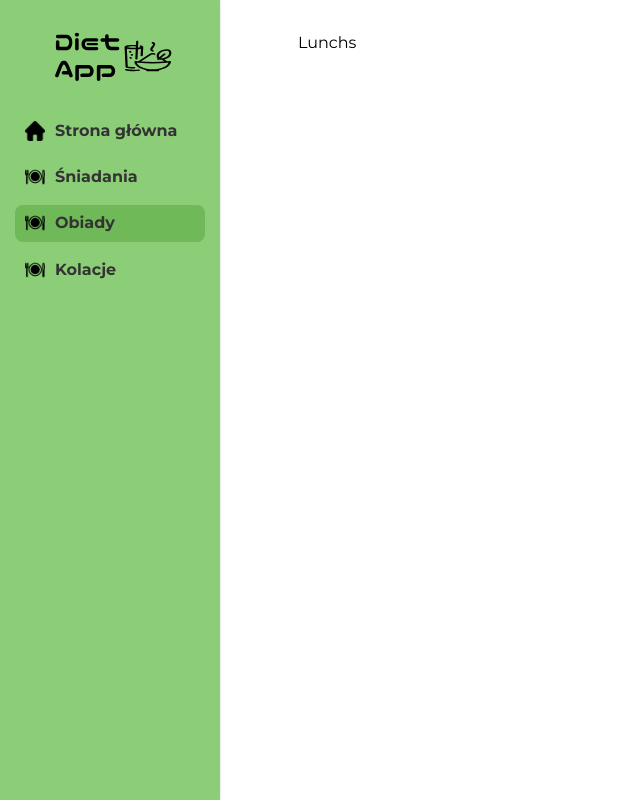
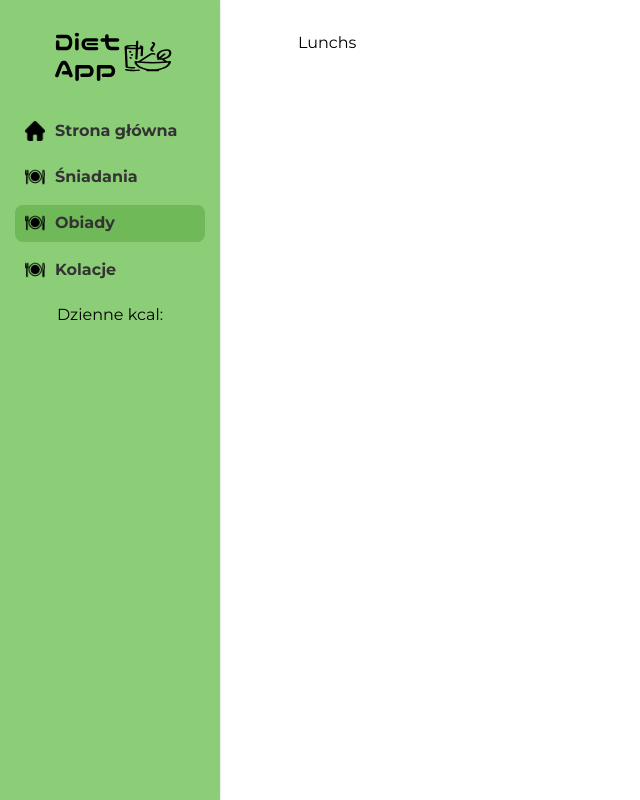
Before and after one commit to ZalewskiDamian/React_Recipe_Firebase_App, a React (Create React App) app: page /lunchs in a window 1280 px wide. Shown: the whole page, without its empty margins (0-640 px from the left). Built offline with nearby package versions, Linux system fonts and the light colour scheme; no server answers.

Commit message:
add context api

```diff
--- a/src/App.js
+++ b/src/App.js
@@ -1,4 +1,5 @@
 import { BrowserRouter as Router, Routes, Route } from 'react-router-dom';
+import { CaloriesProvider } from './context';
 import MainTemplate from './templates/MainTemplate';
 import Breakfasts from './views/Breakfasts';
 import Home from './views/Home';
@@ -6,6 +7,8 @@ import Dinners from './views/Dinners';
 import Lunchs from './views/Lunchs';
 
 const App = () => (
+
+    <CaloriesProvider>
         <Router>
             <MainTemplate>
                     <Routes>
@@ -16,6 +19,7 @@ const App = () => (
                     </Routes>
             </MainTemplate>
         </Router>
+    </CaloriesProvider>
 );
 
 export default App;
--- a/src/components/Sidebar/Sidebar.js
+++ b/src/components/Sidebar/Sidebar.js
@@ -1,8 +1,10 @@
-import React from 'react';
+import React, {useContext} from 'react';
 import styled from 'styled-components';
 import { NavLink } from 'react-router-dom';
 import logo from '../../assets/images/logo.svg';
 import { sidebarData } from './SidebarData';
+import { CaloriesContext } from '../../context';
+import Paragraph from '../Paragraph/Paragraph';
 
 
 const StyledSidebar = styled.nav`
@@ -58,6 +60,10 @@ const StyledLogo = styled.img`
 `;
 
 const Sidebar = () => {
+    const {demand} = useContext(CaloriesContext);
+    // const [loseCalories] = useContext(CaloriesContext);
+    // const [gainCalories] = useContext(CaloriesContext);
+
     return (
         <StyledSidebar>
             <StyledLogo src={logo} alt='logo' />
@@ -79,6 +85,7 @@ const Sidebar = () => {
                         </StyledLinkItem>
                 )})}
             </StyledLinkList>
+            <Paragraph>Dzienne kcal: {demand}</Paragraph>
         </StyledSidebar>
     )
 }
--- /dev/null
+++ b/src/context/index.js
@@ -0,0 +1,17 @@
+import React, {createContext, useState} from 'react';
+
+export const CaloriesContext = createContext();
+
+export const CaloriesProvider = props => {
+    const [demand, setDemand] = useState('');
+	const [totalDemand, setTotalDemand] = useState('');
+    const [loseCalories, setLoseCalories] = useState('');
+	const [gainCalories, setGainCalories] = useState('');
+	const [toggle, setToggle] = useState('');
+
+    return (
+        <CaloriesContext.Provider value={{demand, setDemand, totalDemand, setTotalDemand, loseCalories, setLoseCalories, gainCalories, setGainCalories, toggle, setToggle}}>
+            {props.children}
+        </CaloriesContext.Provider>
+    )
+}
--- a/src/views/Home.js
+++ b/src/views/Home.js
@@ -1,5 +1,6 @@
-import React, {useState} from 'react';
+import React, {useState, useContext} from 'react';
 import styled from 'styled-components';
+import { CaloriesContext } from '../context';
 import UserPageTemplate from '../templates/UserPageTemplate';
 import Button from '../components/Button/Button';
 import Paragraph from '../components/Paragraph/Paragraph';
@@ -81,12 +82,8 @@ const Home = () => {
 	const [sex, setSex] = useState('');
 	const [weight, setWeight] = useState('');
 	const [activity, setActivity] = useState(1.2);
-	const [demand, setDemand] = useState(0);
+	const [demand, setDemand, totalDemand, setTotalDemand, toggle, setToggle, loseCalories, setLoseCalories, gainCalories, setGainCalories] = useContext(CaloriesContext);
 	const [user, setUser] = useState({});
-	const [toggle, setToggle] = useState('');
-	const [totalDemand, setTotalDemand] = useState(0);
-	const [loseCalories, setLoseCalories] = useState('');
-	const [gainCalories, setGainCalories] = useState('');
 
 	const handleSubmit = e => {
 		e.preventDefault();
@@ -174,6 +171,7 @@ const Home = () => {
 						>
 							Kobieta
 						</Button>
+						{console.log('sex: ', sex)}
                     </StyledButtonGroup>
                     <StyledFormGroup>
                         <StyledLabel>Waga (kg):</StyledLabel>
@@ -183,6 +181,7 @@ const Home = () => {
 							value={weight}
 						/>
                     </StyledFormGroup>
+					{console.log('weight: ', weight)}
 					<StyledFormGroup>
 						<StyledLabel>Współczynnik aktywności fizycznej:</StyledLabel>
 						<StyledSelect
@@ -194,12 +193,14 @@ const Home = () => {
 							<option value={1.45}>Aktywny</option>
 							<option value={1.7}>Bardzo aktywny</option>
 						</StyledSelect>
+						{console.log('activity: ', activity)}
 					</StyledFormGroup>
 					<Button>Oblicz</Button>
                 </StyledForm>
 				<Paragraph bold>Twoje całkowite dzienne zapotrzebowanie:</Paragraph>
 				<Paragraph>
 					{demand ? demand + ' kcal' : ''}
+					{console.log('demand: ', demand)}
 				</Paragraph>
 				<StyledForm>
 					<Paragraph>Jeśli chcesz zachować wagę nie wybieraj nic</Paragraph>
@@ -212,7 +213,8 @@ const Home = () => {
 							className={toggle === 'lose' ? 'activeButton' : ''}
 						>
 							Chcę schudnąć
-							</Button>
+						</Button>
+						{console.log('toggle: ', toggle)}
 						<Button
 							type='button'
 							name='gain'
@@ -250,7 +252,8 @@ const Home = () => {
 						</>
 					}
 				</StyledForm>
-				{totalDemand !== 0 && <Paragraph>Twoje zapotrzebowanie wynosi teraz: {totalDemand}</Paragraph>}
+				{totalDemand !== '' && <Paragraph>Twoje zapotrzebowanie wynosi teraz: {totalDemand}</Paragraph>}
+				{console.log('totalDemand: ', totalDemand)}
             </StyledWrapper>
         </UserPageTemplate>
     )
--- a/src/views/Lunchs.js
+++ b/src/views/Lunchs.js
@@ -1,6 +1,5 @@
-import React from 'react'
+import React from 'react';
 import GridTemplate from '../templates/GridTemplate';
-
 const Lunchs = () => {
   return (
     <GridTemplate>
```
Lines whose indentation alone changed are shown as unchanged.
